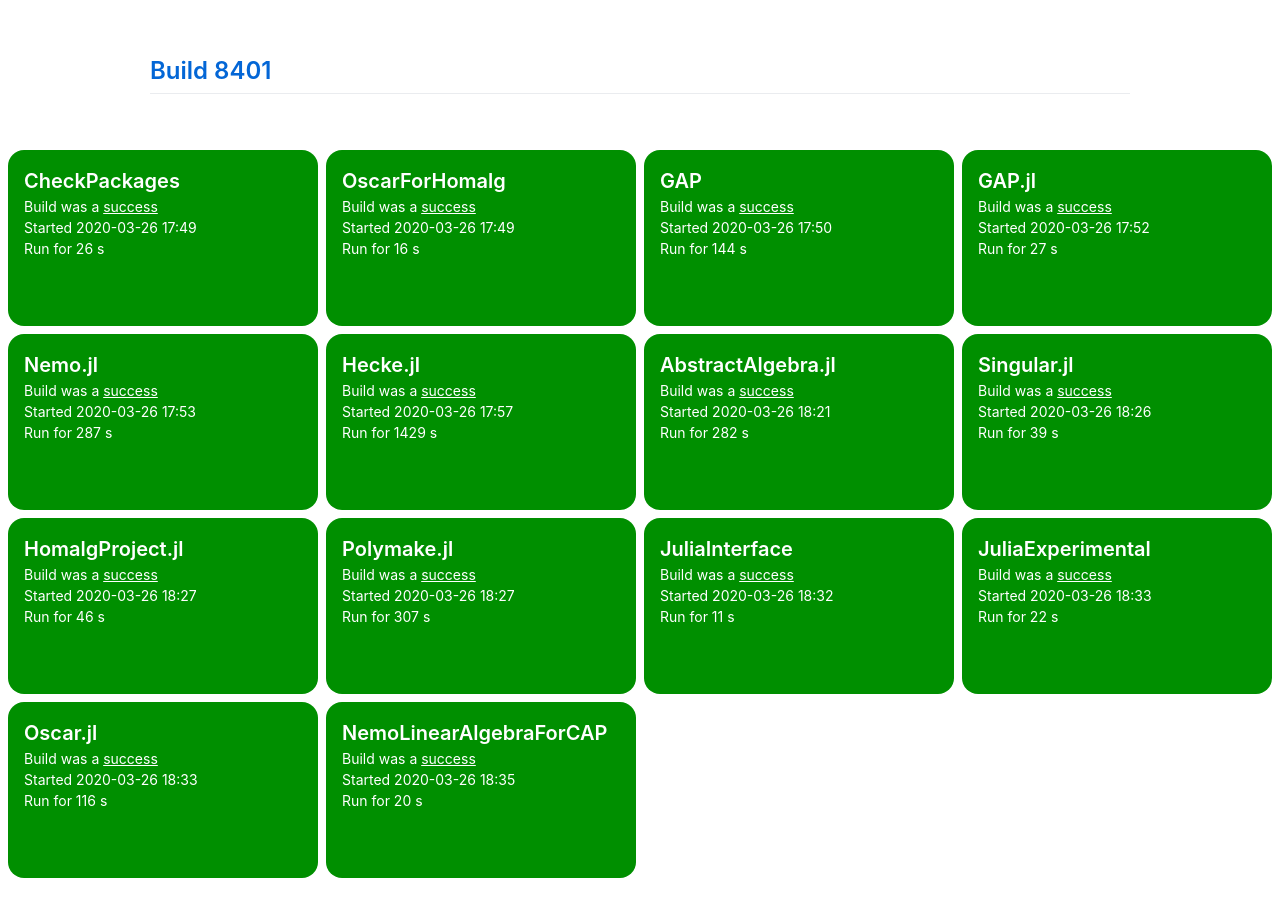
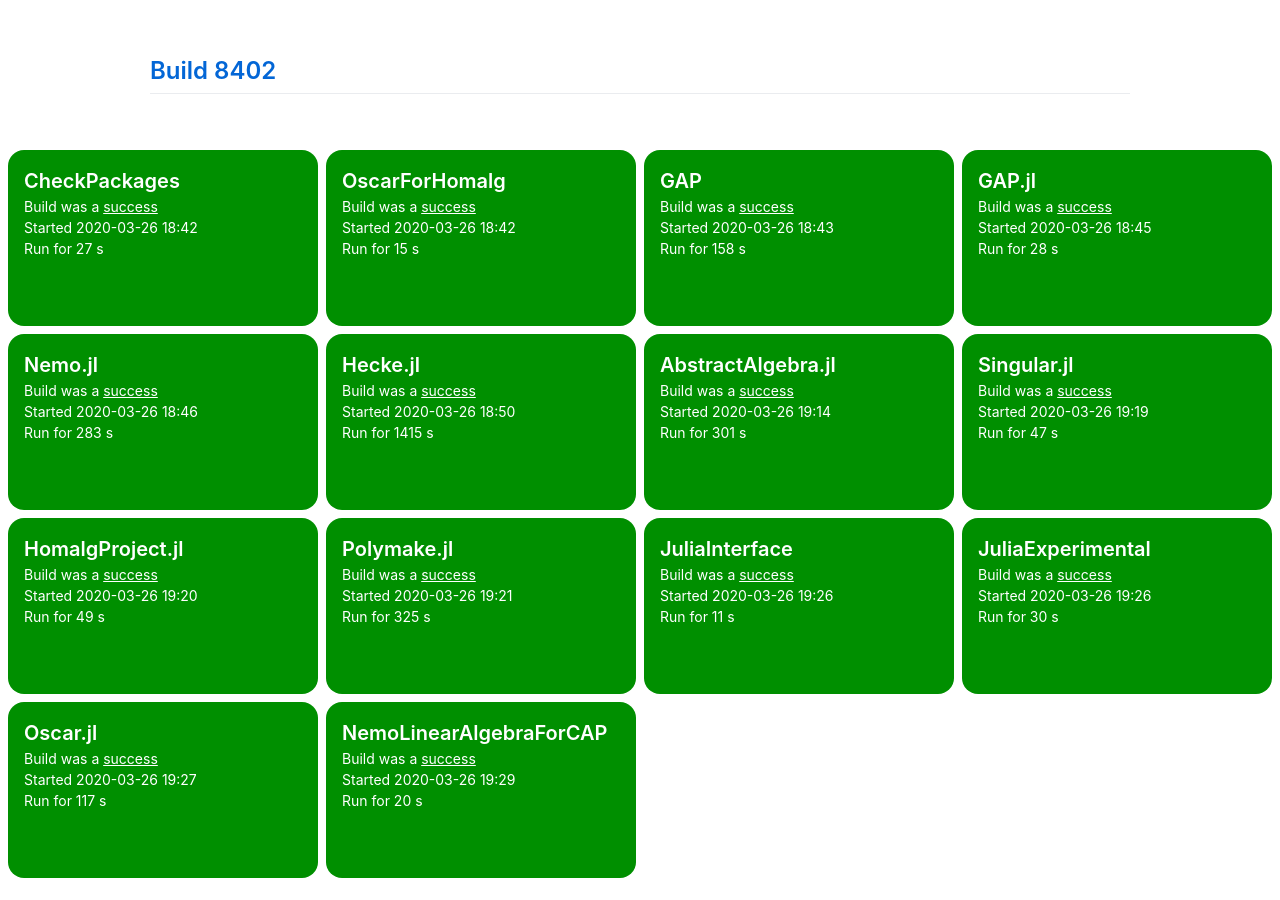
Before and after one commit to oscar-system/oscar-ci-status, a Jekyll site: the page built from index.html, in a window 1280 px wide. Built offline with Jekyll 4.4.1, drawn with Linux system fonts in a browser that asks for light colours.

Commit message:
Build 8402

```diff
--- a/_data/ci.yml
+++ b/_data/ci.yml
@@ -1,115 +1,115 @@
-build: 8401
-build_url: https://oscarci.mathematik.uni-kl.de/job/oscar/8401/
+build: 8402
+build_url: https://oscarci.mathematik.uni-kl.de/job/oscar/8402/
 job: oscar
 tests:
-- duration: 26
-  exitcode: 0
-  first_failure: false
-  first_failure_url: null
-  last_success: false
-  last_success_url: null
-  log: https://oscarci.mathematik.uni-kl.de/job/oscar/8401/artifact/logs/build-8401/CheckPackages.log
-  name: CheckPackages
-  start: 2020-03-26 17:49
-  status: success
-  success: true
-- duration: 16
-  exitcode: 0
-  first_failure: false
-  first_failure_url: null
-  last_success: false
-  last_success_url: null
-  log: https://oscarci.mathematik.uni-kl.de/job/oscar/8401/artifact/logs/build-8401/OscarForHomalg.log
-  name: OscarForHomalg
-  start: 2020-03-26 17:49
-  status: success
-  success: true
-- duration: 144
-  exitcode: 0
-  first_failure: false
-  first_failure_url: null
-  last_success: false
-  last_success_url: null
-  log: https://oscarci.mathematik.uni-kl.de/job/oscar/8401/artifact/logs/build-8401/GAP.log
-  name: GAP
-  start: 2020-03-26 17:50
-  status: success
-  success: true
 - duration: 27
   exitcode: 0
   first_failure: false
   first_failure_url: null
   last_success: false
   last_success_url: null
-  log: https://oscarci.mathematik.uni-kl.de/job/oscar/8401/artifact/logs/build-8401/GAP.jl.log
-  name: GAP.jl
-  start: 2020-03-26 17:52
+  log: https://oscarci.mathematik.uni-kl.de/job/oscar/8402/artifact/logs/build-8402/CheckPackages.log
+  name: CheckPackages
+  start: 2020-03-26 18:42
   status: success
   success: true
-- duration: 287
+- duration: 15
   exitcode: 0
   first_failure: false
   first_failure_url: null
   last_success: false
   last_success_url: null
-  log: https://oscarci.mathematik.uni-kl.de/job/oscar/8401/artifact/logs/build-8401/Nemo.jl.log
-  name: Nemo.jl
-  start: 2020-03-26 17:53
+  log: https://oscarci.mathematik.uni-kl.de/job/oscar/8402/artifact/logs/build-8402/OscarForHomalg.log
+  name: OscarForHomalg
+  start: 2020-03-26 18:42
   status: success
   success: true
-- duration: 1429
+- duration: 158
   exitcode: 0
   first_failure: false
   first_failure_url: null
   last_success: false
   last_success_url: null
-  log: https://oscarci.mathematik.uni-kl.de/job/oscar/8401/artifact/logs/build-8401/Hecke.jl.log
-  name: Hecke.jl
-  start: 2020-03-26 17:57
+  log: https://oscarci.mathematik.uni-kl.de/job/oscar/8402/artifact/logs/build-8402/GAP.log
+  name: GAP
+  start: 2020-03-26 18:43
   status: success
   success: true
-- duration: 282
+- duration: 28
   exitcode: 0
   first_failure: false
   first_failure_url: null
   last_success: false
   last_success_url: null
-  log: https://oscarci.mathematik.uni-kl.de/job/oscar/8401/artifact/logs/build-8401/AbstractAlgebra.jl.log
-  name: AbstractAlgebra.jl
-  start: 2020-03-26 18:21
+  log: https://oscarci.mathematik.uni-kl.de/job/oscar/8402/artifact/logs/build-8402/GAP.jl.log
+  name: GAP.jl
+  start: 2020-03-26 18:45
   status: success
   success: true
-- duration: 39
+- duration: 283
   exitcode: 0
   first_failure: false
   first_failure_url: null
   last_success: false
   last_success_url: null
-  log: https://oscarci.mathematik.uni-kl.de/job/oscar/8401/artifact/logs/build-8401/Singular.jl.log
-  name: Singular.jl
-  start: 2020-03-26 18:26
+  log: https://oscarci.mathematik.uni-kl.de/job/oscar/8402/artifact/logs/build-8402/Nemo.jl.log
+  name: Nemo.jl
+  start: 2020-03-26 18:46
   status: success
   success: true
-- duration: 46
+- duration: 1415
   exitcode: 0
   first_failure: false
   first_failure_url: null
   last_success: false
   last_success_url: null
-  log: https://oscarci.mathematik.uni-kl.de/job/oscar/8401/artifact/logs/build-8401/HomalgProject.jl.log
-  name: HomalgProject.jl
-  start: 2020-03-26 18:27
+  log: https://oscarci.mathematik.uni-kl.de/job/oscar/8402/artifact/logs/build-8402/Hecke.jl.log
+  name: Hecke.jl
+  start: 2020-03-26 18:50
   status: success
   success: true
-- duration: 307
+- duration: 301
   exitcode: 0
   first_failure: false
   first_failure_url: null
   last_success: false
   last_success_url: null
-  log: https://oscarci.mathematik.uni-kl.de/job/oscar/8401/artifact/logs/build-8401/Polymake.jl.log
+  log: https://oscarci.mathematik.uni-kl.de/job/oscar/8402/artifact/logs/build-8402/AbstractAlgebra.jl.log
+  name: AbstractAlgebra.jl
+  start: 2020-03-26 19:14
+  status: success
+  success: true
+- duration: 47
+  exitcode: 0
+  first_failure: false
+  first_failure_url: null
+  last_success: false
+  last_success_url: null
+  log: https://oscarci.mathematik.uni-kl.de/job/oscar/8402/artifact/logs/build-8402/Singular.jl.log
+  name: Singular.jl
+  start: 2020-03-26 19:19
+  status: success
+  success: true
+- duration: 49
+  exitcode: 0
+  first_failure: false
+  first_failure_url: null
+  last_success: false
+  last_success_url: null
+  log: https://oscarci.mathematik.uni-kl.de/job/oscar/8402/artifact/logs/build-8402/HomalgProject.jl.log
+  name: HomalgProject.jl
+  start: 2020-03-26 19:20
+  status: success
+  success: true
+- duration: 325
+  exitcode: 0
+  first_failure: false
+  first_failure_url: null
+  last_success: false
+  last_success_url: null
+  log: https://oscarci.mathematik.uni-kl.de/job/oscar/8402/artifact/logs/build-8402/Polymake.jl.log
   name: Polymake.jl
-  start: 2020-03-26 18:27
+  start: 2020-03-26 19:21
   status: success
   success: true
 - duration: 11
@@ -118,31 +118,31 @@ tests:
   first_failure_url: null
   last_success: false
   last_success_url: null
-  log: https://oscarci.mathematik.uni-kl.de/job/oscar/8401/artifact/logs/build-8401/JuliaInterface.log
+  log: https://oscarci.mathematik.uni-kl.de/job/oscar/8402/artifact/logs/build-8402/JuliaInterface.log
   name: JuliaInterface
-  start: 2020-03-26 18:32
+  start: 2020-03-26 19:26
   status: success
   success: true
-- duration: 22
+- duration: 30
   exitcode: 0
   first_failure: false
   first_failure_url: null
   last_success: false
   last_success_url: null
-  log: https://oscarci.mathematik.uni-kl.de/job/oscar/8401/artifact/logs/build-8401/JuliaExperimental.log
+  log: https://oscarci.mathematik.uni-kl.de/job/oscar/8402/artifact/logs/build-8402/JuliaExperimental.log
   name: JuliaExperimental
-  start: 2020-03-26 18:33
+  start: 2020-03-26 19:26
   status: success
   success: true
-- duration: 116
+- duration: 117
   exitcode: 0
   first_failure: false
   first_failure_url: null
   last_success: false
   last_success_url: null
-  log: https://oscarci.mathematik.uni-kl.de/job/oscar/8401/artifact/logs/build-8401/Oscar.jl.log
+  log: https://oscarci.mathematik.uni-kl.de/job/oscar/8402/artifact/logs/build-8402/Oscar.jl.log
   name: Oscar.jl
-  start: 2020-03-26 18:33
+  start: 2020-03-26 19:27
   status: success
   success: true
 - duration: 20
@@ -151,8 +151,8 @@ tests:
   first_failure_url: null
   last_success: false
   last_success_url: null
-  log: https://oscarci.mathematik.uni-kl.de/job/oscar/8401/artifact/logs/build-8401/NemoLinearAlgebraForCAP.log
+  log: https://oscarci.mathematik.uni-kl.de/job/oscar/8402/artifact/logs/build-8402/NemoLinearAlgebraForCAP.log
   name: NemoLinearAlgebraForCAP
-  start: 2020-03-26 18:35
+  start: 2020-03-26 19:29
   status: success
   success: true
```
Also changed, not shown: README.md.
